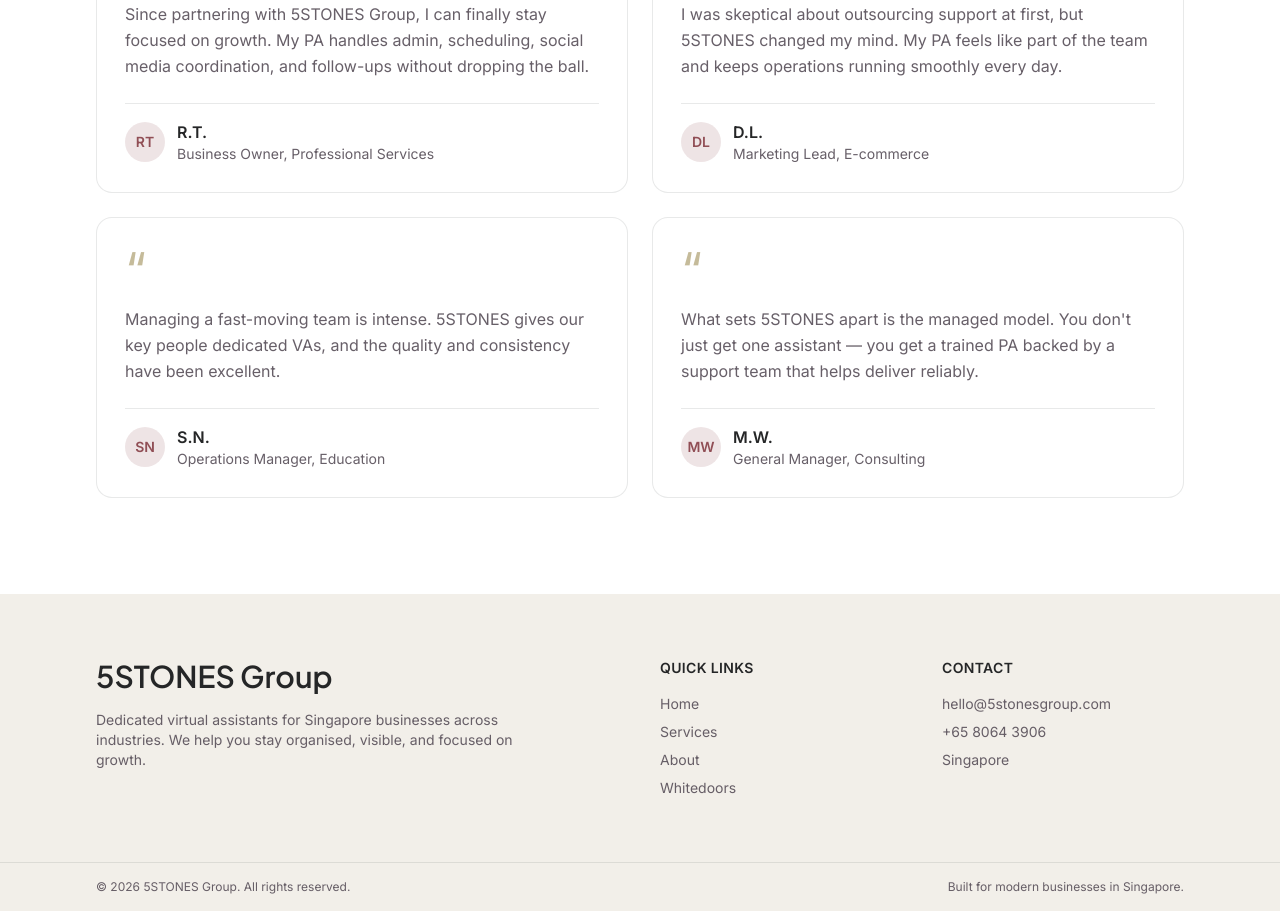
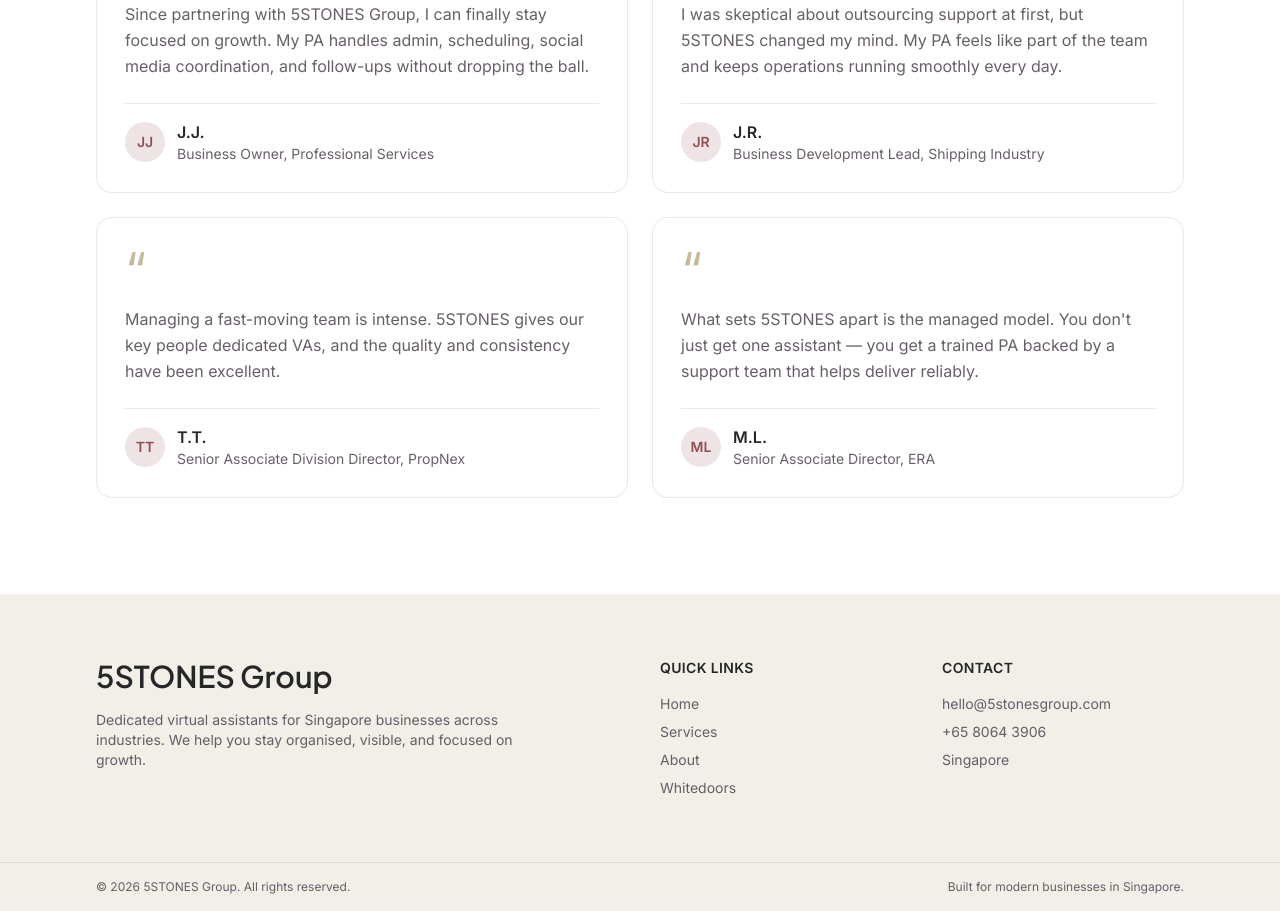
Before and after one commit to buffboii93/5stones-website, a Next.js app: page / in a window 1280 px wide. Shown: the part 3800-4711 px from the top of the page. Built offline with nearby package versions, Linux system fonts and the light colour scheme.

Commit message:
Update testimonials with real client initials and titles

```diff
--- a/src/app/page.tsx
+++ b/src/app/page.tsx
@@ -42,10 +42,10 @@
 ];
 
 const testimonials = [
-  { quote: "Since partnering with 5STONES Group, I can finally stay focused on growth. My PA handles admin, scheduling, social media coordination, and follow-ups without dropping the ball.", name: "R.T.", title: "Business Owner", agency: "Professional Services" },
-  { quote: "I was skeptical about outsourcing support at first, but 5STONES changed my mind. My PA feels like part of the team and keeps operations running smoothly every day.", name: "D.L.", title: "Marketing Lead", agency: "E-commerce" },
-  { quote: "Managing a fast-moving team is intense. 5STONES gives our key people dedicated VAs, and the quality and consistency have been excellent.", name: "S.N.", title: "Operations Manager", agency: "Education" },
-  { quote: "What sets 5STONES apart is the managed model. You don't just get one assistant — you get a trained PA backed by a support team that helps deliver reliably.", name: "M.W.", title: "General Manager", agency: "Consulting" },
+  { quote: "Since partnering with 5STONES Group, I can finally stay focused on growth. My PA handles admin, scheduling, social media coordination, and follow-ups without dropping the ball.", name: "J.J.", title: "Business Owner", agency: "Professional Services" },
+  { quote: "I was skeptical about outsourcing support at first, but 5STONES changed my mind. My PA feels like part of the team and keeps operations running smoothly every day.", name: "J.R.", title: "Business Development Lead", agency: "Shipping Industry" },
+  { quote: "Managing a fast-moving team is intense. 5STONES gives our key people dedicated VAs, and the quality and consistency have been excellent.", name: "T.T.", title: "Senior Associate Division Director", agency: "PropNex" },
+  { quote: "What sets 5STONES apart is the managed model. You don't just get one assistant — you get a trained PA backed by a support team that helps deliver reliably.", name: "M.L.", title: "Senior Associate Director", agency: "ERA" },
 ];
 
 function InitialsAvatar({ name }: { name: string }) {
```
